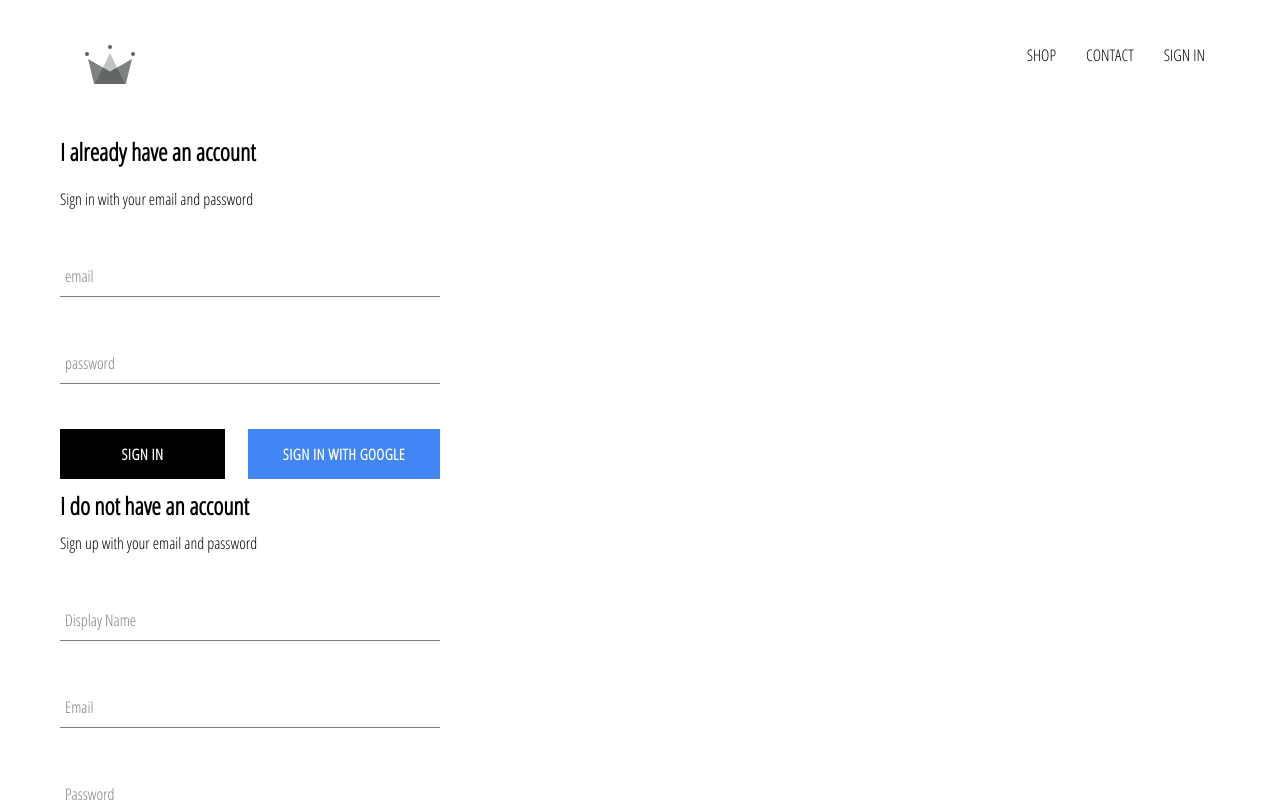
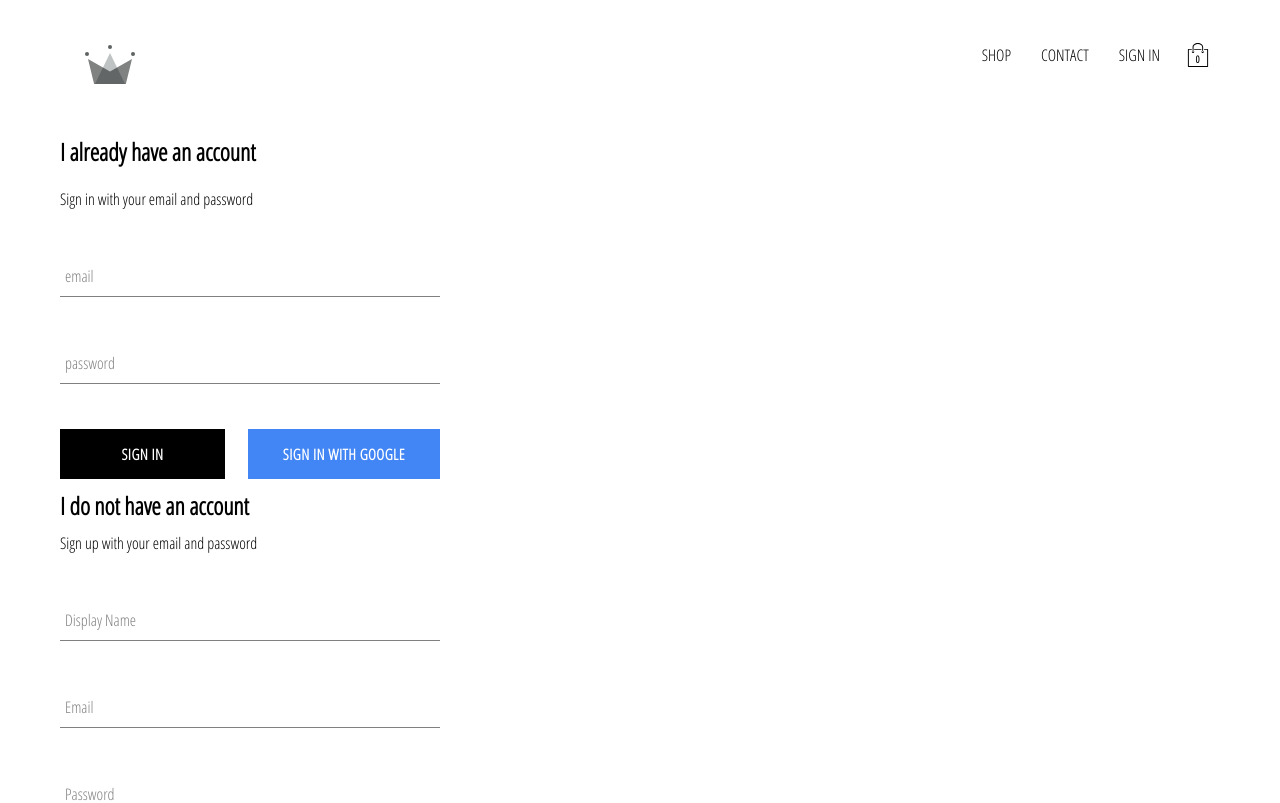
Before and after one commit to NicolasBors/crwn-clothing, a React app: page /signin in a window 1280 px wide. Shown: the top 803 px of the page. Built offline with nearby package versions, Linux system fonts and the light colour scheme; no server answers.

Commit message:
added cart icon and cart dropdown cpt to our app, implemented cart reducer

```diff
--- /dev/null
+++ b/src/components/cart-dropdown/cart-dropdown.component.jsx
@@ -0,0 +1,15 @@
+import React from 'react'
+
+import CustomButton from '../custom-button/custom-button.component'
+
+import './cart-dropdown.styles.scss'
+
+const CartDropdown = () => (
+    <div className='cart-dropdown'>
+        <div className='cart-items'>
+            <CustomButton>GO TO CHECKOUT</CustomButton>
+        </div>
+    </div>
+)
+
+export default CartDropdown
--- /dev/null
+++ b/src/components/cart-dropdown/cart-dropdown.styles.scss
@@ -0,0 +1,24 @@
+.cart-dropdown {
+    position: absolute;
+    width: 240px;
+    height: 340px;
+    display: flex;
+    flex-direction: column;
+    padding: 20px;
+    border: 1px solid black;
+    background-color: white;
+    top: 90px;
+    right: 40px;
+    z-index: 5;
+
+    .cart-items {
+        height: 240px;
+        display: flex;
+        flex-direction: column;
+        overflow: scroll;
+    }
+
+    button {
+        margin-top: auto;
+    }
+}
--- /dev/null
+++ b/src/components/cart-icon/cart-icon.component.jsx
@@ -0,0 +1,22 @@
+import React from 'react'
+import { connect } from 'react-redux'
+
+import { toggleCartHidden } from '../../redux/cart/cart.actions'
+
+// import { ReactComponent as ShoppingIcon } from '../../assets/shopping-bag.svg'
+import ShoppingIcon from '../../assets/shopping-bag.svg'
+
+import './cart-icon.styles.scss'
+
+const CartIcon = ({ toggleCartHidden }) => (
+    <div className='cart-icon' onClick={toggleCartHidden}>
+        <img className='shopping-icon' src={ShoppingIcon} />
+        <span className='item-count'>0</span>
+    </div>
+)
+
+const mapDispatchToProps = dispatch => ({
+    toggleCartHidden: () => dispatch(toggleCartHidden())
+})
+
+export default connect(null, mapDispatchToProps)(CartIcon)
--- /dev/null
+++ b/src/components/cart-icon/cart-icon.styles.scss
@@ -0,0 +1,21 @@
+.cart-icon {
+    width: 45px;
+    height: 45px;
+    position: relative;
+    display: flex;
+    align-items: center;
+    justify-content: center;
+    cursor: pointer;
+
+    .shopping-icon {
+      width: 24px;
+      height: 24px;
+    }
+
+    .item-count {
+      position: absolute;
+      font-size: 10px;
+      font-weight: bold;
+      bottom: 12px;
+    }
+  }
--- a/src/components/header/header.component.jsx
+++ b/src/components/header/header.component.jsx
@@ -3,12 +3,14 @@
 import { connect } from 'react-redux'
 
 import { auth } from '../../firebase/firebase.utils'
+import CartIcon from '../cart-icon/cart-icon.component'
+import CartDropdown from '../cart-dropdown/cart-dropdown.component'
 
 import Logo from '../../assets/crown.svg'
 
 import './header.styles.scss'
 
-const Header = ({ currentUser }) => (
+const Header = ({ currentUser, hidden }) => (
     <div className='header'>
         <Link className='logo-container' to="/" >
             <img src={Logo} className='logo' alt='Logo' />
@@ -26,12 +28,16 @@
                 ) : (
                         <Link className='option' to='/signin'>SIGN IN</Link>
                     )}
+            <CartIcon />
         </div>
+        {hidden ? null : <CartDropdown />
+        }
     </div>
 )
 
-const mapStateToProps = state => ({
-    currentUser: state.user.currentUser
+const mapStateToProps = ({ user: { currentUser }, cart: { hidden } }) => ({
+    currentUser,
+    hidden
 })
 
 export default connect(mapStateToProps)(Header)
--- /dev/null
+++ b/src/redux/cart/cart.actions.js
@@ -0,0 +1,5 @@
+import CartActionTypes from './cart.types'
+
+export const toggleCartHidden = () => ({
+    type: CartActionTypes.TOGGLE_CART_HIDDEN
+})
--- /dev/null
+++ b/src/redux/cart/cart.reducer.js
@@ -0,0 +1,19 @@
+import CartActionTypes from './cart.types'
+
+const INITIAL_STATE = {
+    hidden: true
+}
+
+const cartReducer = (state = INITIAL_STATE, action) => {
+    switch (action.type) {
+        case CartActionTypes.TOGGLE_CART_HIDDEN:
+            return {
+                ...state,
+                hidden: !state.hidden
+            }
+        default:
+            return state
+    }
+}
+
+export default cartReducer
--- /dev/null
+++ b/src/redux/cart/cart.types.js
@@ -0,0 +1,5 @@
+const CartActionTypes = {
+    TOGGLE_CART_HIDDEN: 'TOGGLE_CART_HIDDEN'
+}
+
+export default CartActionTypes
--- a/src/redux/root-reducer.js
+++ b/src/redux/root-reducer.js
@@ -1,7 +1,9 @@
 import {combineReducers} from 'redux'
 
 import userReducer from './user/user.reducer'
+import cartReducer from './cart/cart.reducer'
 
 export default combineReducers ({
-    user: userReducer
+    user: userReducer,
+    cart: cartReducer
 })
```
Also changed, not shown: src/assets/shopping-bag.svg (added).
